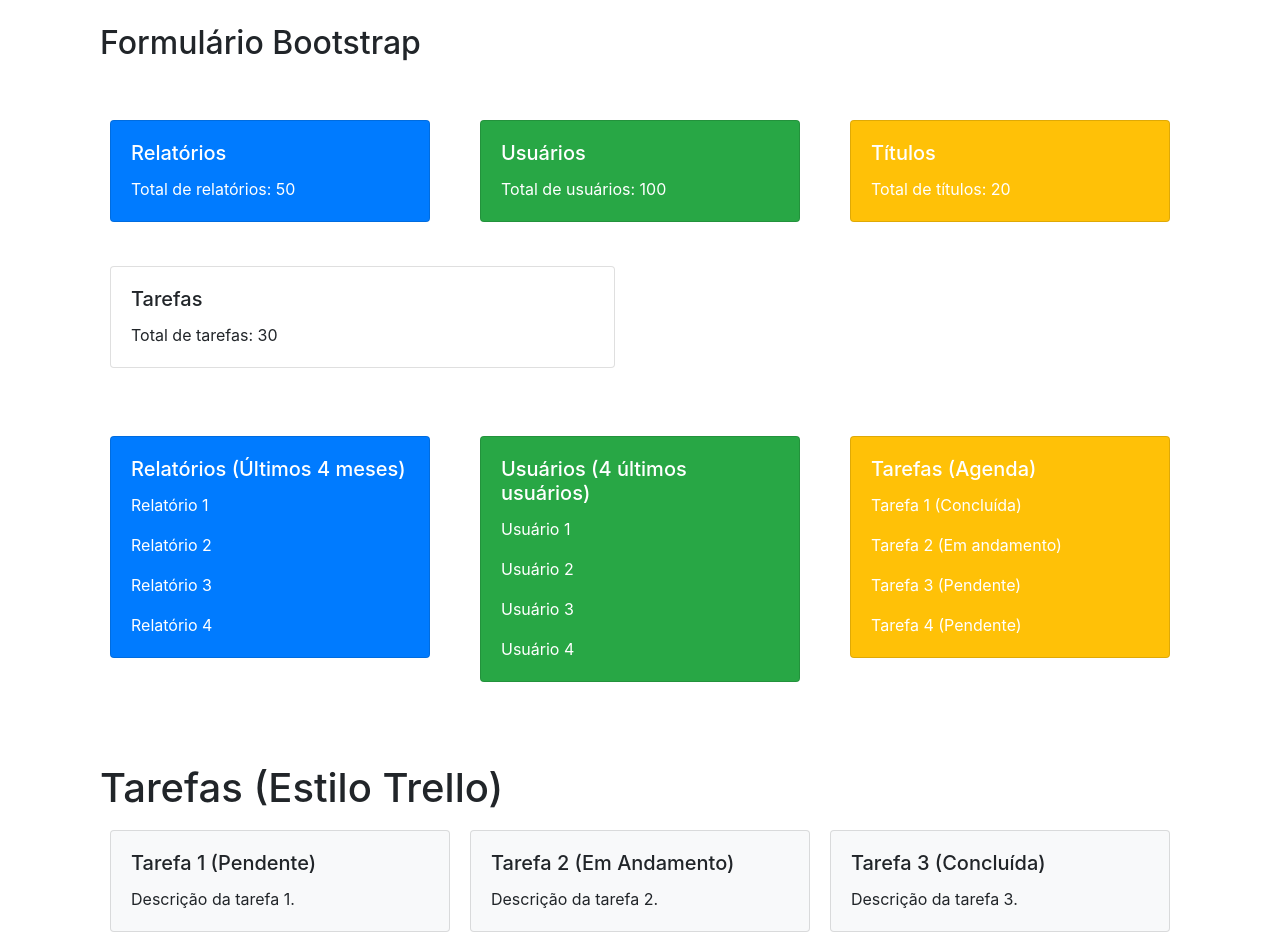
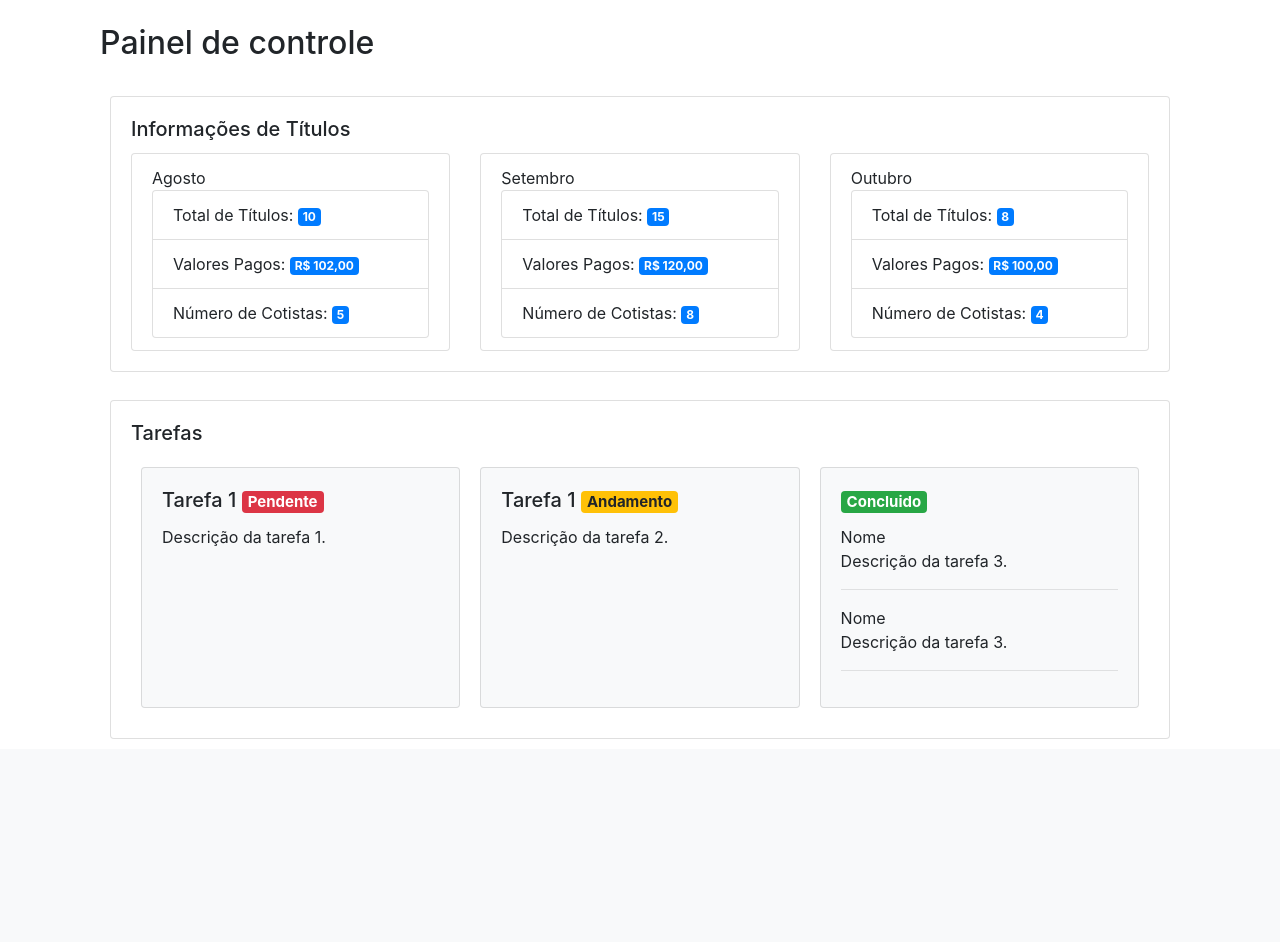
Before and after one commit to alexodisseus/panca-louca, a Flask app: page / in a window 1280 px wide. Shown: the part 99-1041 px from the top of the page. After the commit the page ends 838 px from the top, so only its background shows below. Run offline with Flask 3, Linux system fonts and the light colour scheme; some libraries are stand-ins or nearby versions.

Commit message:
comentario

```diff
--- a/pl/templates/index.html
+++ b/pl/templates/index.html
@@ -5,145 +5,6 @@
     {{ bootstrap.load_css() }}
     <link rel="stylesheet"
                   href="{{url_for('static', filename='index.css')}}">
-{% endblock %}
-{% block content %}
-
-<div class="container">
-    <h2>Formulário Bootstrap</h2>
-
-</div>
-
-
-
-<!DOCTYPE html>
-<html lang="en">
-<head>
-    <meta charset="UTF-8">
-    <meta name="viewport" content="width=device-width, initial-scale=1.0">
-    <link rel="stylesheet" href="https://maxcdn.bootstrapcdn.com/bootstrap/4.5.2/css/bootstrap.min.css">
-    <title>Painel de Controle</title>
-</head>
-<body>
-
-<div class="container mt-5">
-    <div class="row">
-        <div class="col-md-4">
-            <div class="card bg-primary text-white">
-                <div class="card-body">
-                    <h5 class="card-title">Relatórios</h5>
-                    <p class="card-text">Total de relatórios: 50</p>
-                </div>
-            </div>
-        </div>
-        <div class="col-md-4">
-            <div class="card bg-success text-white">
-                <div class="card-body">
-                    <h5 class="card-title">Usuários</h5>
-                    <p class="card-text">Total de usuários: 100</p>
-                </div>
-            </div>
-        </div>
-        <div class="col-md-4">
-            <div class="card bg-warning text-white">
-                <div class="card-body">
-                    <h5 class="card-title">Títulos</h5>
-                    <p class="card-text">Total de títulos: 20</p>
-                </div>
-            </div>
-        </div>
-    </div>
-    <div class="row mt-4">
-        <div class="col-md-6">
-            <div class="card">
-                <div class="card-body">
-                    <h5 class="card-title">Tarefas</h5>
-                    <p class="card-text">Total de tarefas: 30</p>
-                </div>
-            </div>
-        </div>
-        <div class="col-md-6">
-            <!-- Incluir gráfico aqui (por exemplo, usando Chart.js) -->
-        </div>
-    </div>
-</div>
-
-<script src="https://code.jquery.com/jquery-3.5.1.slim.min.js"></script>
-<script src="https://cdn.jsdelivr.net/npm/@popperjs/core@2.11.6/dist/umd/popper.min.js"></script>
-<script src="https://maxcdn.bootstrapcdn.com/bootstrap/4.5.2/js/bootstrap.min.js"></script>
-
-</body>
-</html>
-
-
-
-<!DOCTYPE html>
-<html lang="en">
-<head>
-    <meta charset="UTF-8">
-    <meta name="viewport" content="width=device-width, initial-scale=1.0">
-    <link rel="stylesheet" href="https://maxcdn.bootstrapcdn.com/bootstrap/4.5.2/css/bootstrap.min.css">
-    <title>Painel de Controle</title>
-</head>
-<body>
-
-<div class="container mt-5">
-    <div class="row">
-        <div class="col-md-4">
-            <div class="card bg-primary text-white">
-                <div class="card-body">
-                    <h5 class="card-title">Relatórios (Últimos 4 meses)</h5>
-                    <p class="card-text">Relatório 1</p>
-                    <p class="card-text">Relatório 2</p>
-                    <p class="card-text">Relatório 3</p>
-                    <p class="card-text">Relatório 4</p>
-                </div>
-            </div>
-        </div>
-        <div class="col-md-4">
-            <div class="card bg-success text-white">
-                <div class="card-body">
-                    <h5 class="card-title">Usuários (4 últimos usuários)</h5>
-                    <p class="card-text">Usuário 1</p>
-                    <p class="card-text">Usuário 2</p>
-                    <p class ="card-text">Usuário 3</p>
-                    <p class="card-text">Usuário 4</p>
-                </div>
-            </div>
-        </div>
-        <div class="col-md-4">
-            <div class="card bg-warning text-white">
-                <div class="card-body">
-                    <h5 class="card-title">Tarefas (Agenda)</h5>
-                    <p class="card-text">Tarefa 1 (Concluída)</p>
-                    <p class="card-text">Tarefa 2 (Em andamento)</p>
-                    <p class="card-text">Tarefa 3 (Pendente)</p>
-                    <p class="card-text">Tarefa 4 (Pendente)</p>
-                </div>
-            </div>
-        </div>
-    </div>
-    <div class="row mt-4">
-        <div class="col-md-6">
-            <!-- Adicione um gráfico aqui (por exemplo, com Chart.js) -->
-        </div>
-    </div>
-</div>
-
-<script src="https://code.jquery.com/jquery-3.5.1.slim.min.js"></script>
-<script src="https://cdn.jsdelivr.net/npm/@popperjs/core@2.11.6/dist/umd/popper.min.js"></script>
-<script src="https://maxcdn.bootstrapcdn.com/bootstrap/4.5.2/js/bootstrap.min.js"></script>
-
-</body>
-</html>
-
-
-<!DOCTYPE html>
-<html lang="en">
-<head>
-    <meta charset="UTF-8">
-    <meta name="viewport" content="width=device-width, initial-scale=1.0">
-    <link rel="stylesheet" href="https://maxcdn.bootstrapcdn.com/bootstrap/4.5.2/css/bootstrap.min.css">
-    <title>Painel de Controle estilo Trello</title>
                   <style>
         .card-list {
             display: flex;
@@ -154,39 +15,119 @@
             margin: 10px;
         }
     </style>
+{% endblock %}
+{% block content %}
+
+<div class="container">
+    <h2>Painel de controle</h2>
+
+</div>
+<!DOCTYPE html>
+<html lang="en">
+<head>
+    <meta charset="UTF-8">
+    <meta name="viewport" content="width=device-width, initial-scale=1.0">
+    <link rel="stylesheet" href="https://maxcdn.bootstrapcdn.com/bootstrap/4.5.2/css/bootstrap.min.css">
+    <title>Informações de Títulos</title>
 </head>
 <body>
+    <div class="container mt-4">
+        <div class="row">
+            <div class="col-md-12">
+                <div class="card">
+                    <div class="card-body">
+                        <h5 class="card-title">Informações de Títulos</h5>
+                        <div class="row">
+                            <div class="col-md-4">
+                                <ul class="list-group">
+                                    <li class="list-group-item">
+                                        Agosto
+                                        <ul class="list-group">
+                                            <li class="list-group-item">Total de Títulos: <span class="badge badge-primary">10</span></li>
+                                            <li class="list-group-item">Valores Pagos: <span class="badge badge-primary">R$ 102,00</span></li>
+                                            <li class="list-group-item">Número de Cotistas: <span class="badge badge-primary">5</span></li>
+                                        </ul>
+                                    </li>
+                                </ul>
+                            </div>
+                            <div class="col-md-4">
+                                <ul class="list-group">
+                                    <li class="list-group-item">
+                                        Setembro
+                                        <ul class="list-group">
+                                            <li class="list-group-item">Total de Títulos: <span class="badge badge-primary">15</span></li>
+                                            <li class="list-group-item">Valores Pagos: <span class="badge badge-primary">R$ 120,00</span></li>
+                                            <li class="list-group-item">Número de Cotistas: <span class="badge badge-primary">8</span></li>
+                                        </ul>
+                                    </li>
+                                </ul>
+                            </div>
+                            <div class="col-md-4">
+                                <ul class="list-group">
+                                    <li class="list-group-item">
+                                        Outubro
+                                        <ul class="list-group">
+                                            <li class="list-group-item">Total de Títulos: <span class="badge badge-primary">8</span></li>
+                                            <li class="list-group-item">Valores Pagos: <span class="badge badge-primary">R$ 100,00</span></li>
+                                            <li class="list-group-item">Número de Cotistas: <span class="badge badge-primary">4</span></li>
+                                        </ul>
+                                    </li>
+                                </ul>
+                            </div>
+                        </div>
+                    </div>
+                </div>
+            </div>
+        </div>
+    </div>
+    <div class="container mt-2">
+        <div class="row">
+            <div class="col-md-12">
+                <div class="card">
+                    <div class="card-body">
 
-<div class="container mt-5">
-    <h1>Tarefas (Estilo Trello)</h1>
+                        <h5 class="card-title">Tarefas</h5>
                         <div class="card-list">
                             <div class="card bg-light">
                                 <div class="card-body">
-                <h5 class="card-title">Tarefa 1 (Pendente)</h5>
+                                    <h5 class="card-title">Tarefa 1
+                                        <span class="badge badge-danger">Pendente</span></h5>
                                     <p class="card-text">Descrição da tarefa 1.</p>
                                 </div>
                             </div>
                             <div class="card bg-light">
                                 <div class="card-body">
-                <h5 class="card-title">Tarefa 2 (Em Andamento)</h5>
+                                    <h5 class="card-title">Tarefa 1
+                                        <span class="badge badge-warning">Andamento</span></h5>
                                     <p class="card-text">Descrição da tarefa 2.</p>
                                 </div>
                             </div>
                             <div class="card bg-light">
                                 <div class="card-body">
-                <h5 class="card-title">Tarefa 3 (Concluída)</h5>
+                                    <h5 class="card-title">
+                                        <span class="badge badge-success">Concluido</span>
+                                    </h5>Nome</h5>
                                     <p class="card-text">Descrição da tarefa 3.</p>
+
+                                    <hr>
+                                    <h5 class="card-title">
+
+                                    </h5>Nome</h5>
+                                    <p class="card-text">Descrição da tarefa 3.</p>
+                                    <hr>
+
                                 </div>
                             </div>
                         </div>
                     </div>
-
-<script src="https://code.jquery.com/jquery-3.5.1.slim.min.js"></script>
-<script src="https://cdn.jsdelivr.net/npm/@popperjs/core@2.11.6/dist/umd/popper.min.js"></script>
-<script src="https://maxcdn.bootstrapcdn.com/bootstrap/4.5.2/js/bootstrap.min.js"></script>
-
+                </div>
+            </div>
+        </div>
+    </div>
 </body>
 </html>
 
 
+
+
 {% endblock %}
```
Also changed, not shown: pl/templates/shareholder/index.html (+9 -1 lines). Lines whose indentation alone changed are shown as unchanged.
